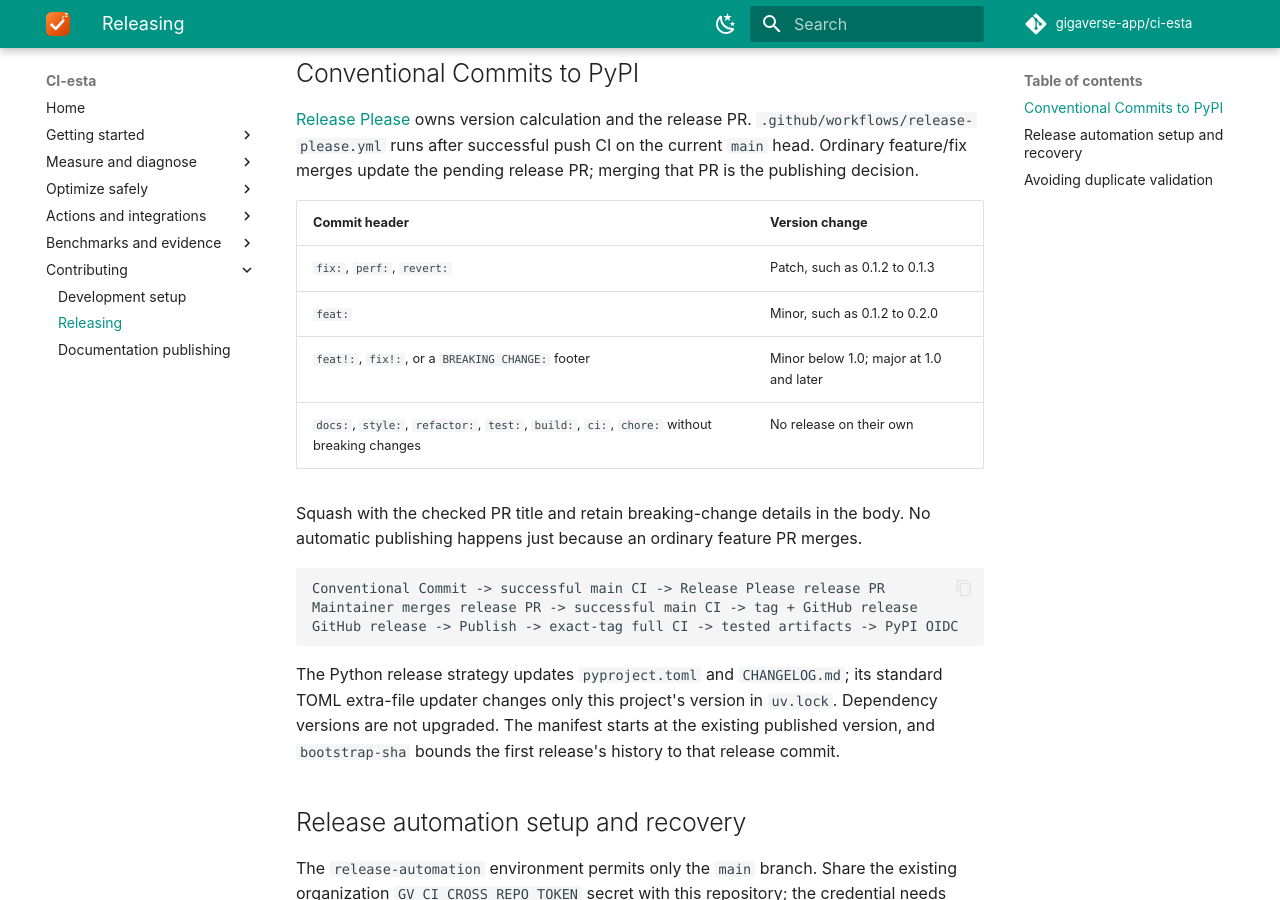
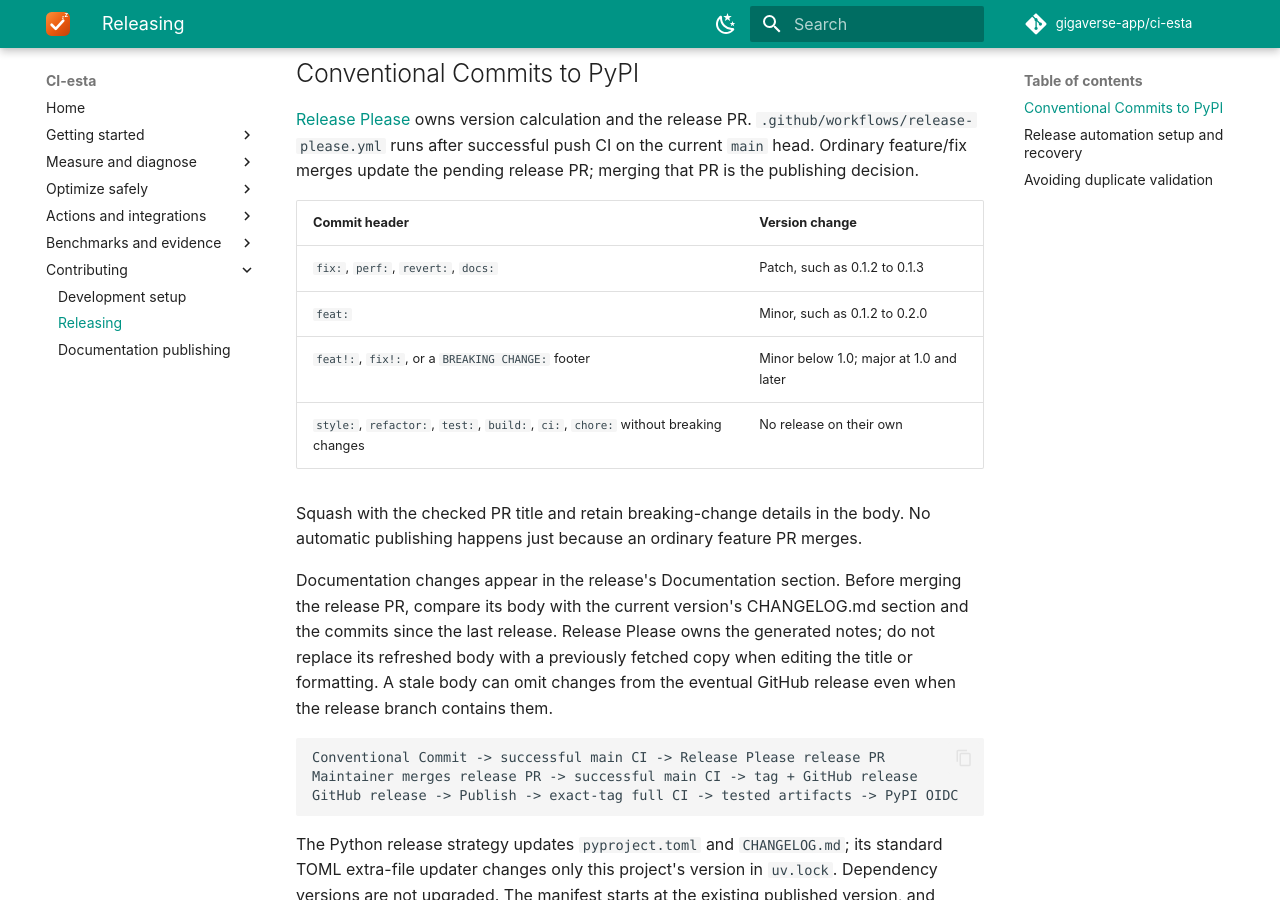
Before and after one commit to gigaverse-app/ci-esta, an MkDocs documentation site: the page built from RELEASING.md, in a window 1280 px wide and 900 px high, scrolled down 1120 px. Built offline with MkDocs 1.6.1 and Material for MkDocs 9.7.7, drawn with Linux system fonts in a browser that asks for light colours; comment, search, counter and statistics services are not loaded.

Commit message:
fix(release): include documentation and refresh complete release notes

````diff
--- a/RELEASING.md
+++ b/RELEASING.md
@@ -51,13 +51,20 @@
 
 | Commit header | Version change |
 | --- | --- |
-| `fix:`, `perf:`, `revert:` | Patch, such as 0.1.2 to 0.1.3 |
+| `fix:`, `perf:`, `revert:`, `docs:` | Patch, such as 0.1.2 to 0.1.3 |
 | `feat:` | Minor, such as 0.1.2 to 0.2.0 |
 | `feat!:`, `fix!:`, or a `BREAKING CHANGE:` footer | Minor below 1.0; major at 1.0 and later |
-| `docs:`, `style:`, `refactor:`, `test:`, `build:`, `ci:`, `chore:` without breaking changes | No release on their own |
+| `style:`, `refactor:`, `test:`, `build:`, `ci:`, `chore:` without breaking changes | No release on their own |
 
 Squash with the checked PR title and retain breaking-change details in the body.
 No automatic publishing happens just because an ordinary feature PR merges.
+
+Documentation changes appear in the release's Documentation section. Before
+merging the release PR, compare its body with the current version's CHANGELOG.md
+section and the commits since the last release. Release Please owns the generated
+notes; do not replace its refreshed body with a previously fetched copy when
+editing the title or formatting. A stale body can omit changes from the eventual
+GitHub release even when the release branch contains them.
 
 ```text
 Conventional Commit -> successful main CI -> Release Please release PR
--- a/release-please-config.json
+++ b/release-please-config.json
@@ -30,7 +30,7 @@
         {
           "type": "docs",
           "section": "Documentation",
-          "hidden": true
+          "hidden": false
         },
         {
           "type": "style",
@@ -72,5 +72,5 @@
       ]
     }
   },
-  "pull-request-header": "Merging this release PR authorizes publication. Release Please updates the version, changelog, and uv.lock together. After successful main CI, it creates the GitHub release; Publish then validates the exact tag, reruns full CI, and uploads the tested distributions to PyPI through Trusted Publishing."
+  "pull-request-header": "## TLDR\n\nMerging this release PR authorizes publication. Release Please updates the version, changelog, and uv.lock together. After successful main CI, it creates the GitHub release; Publish then validates the exact tag, reruns full CI, and uploads the tested distributions to PyPI through Trusted Publishing."
 }
````
Also changed, not shown: CHANGELOG.md (+5 -0 lines).
